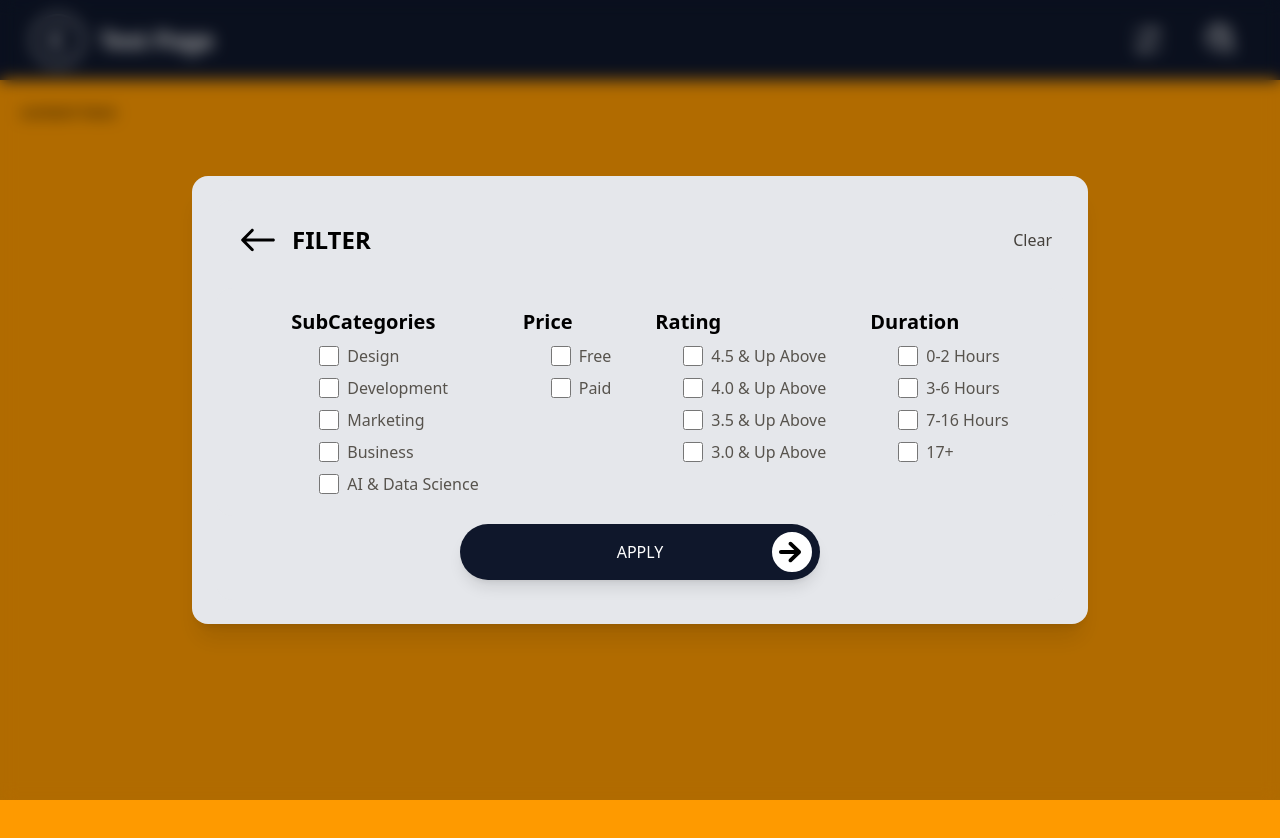
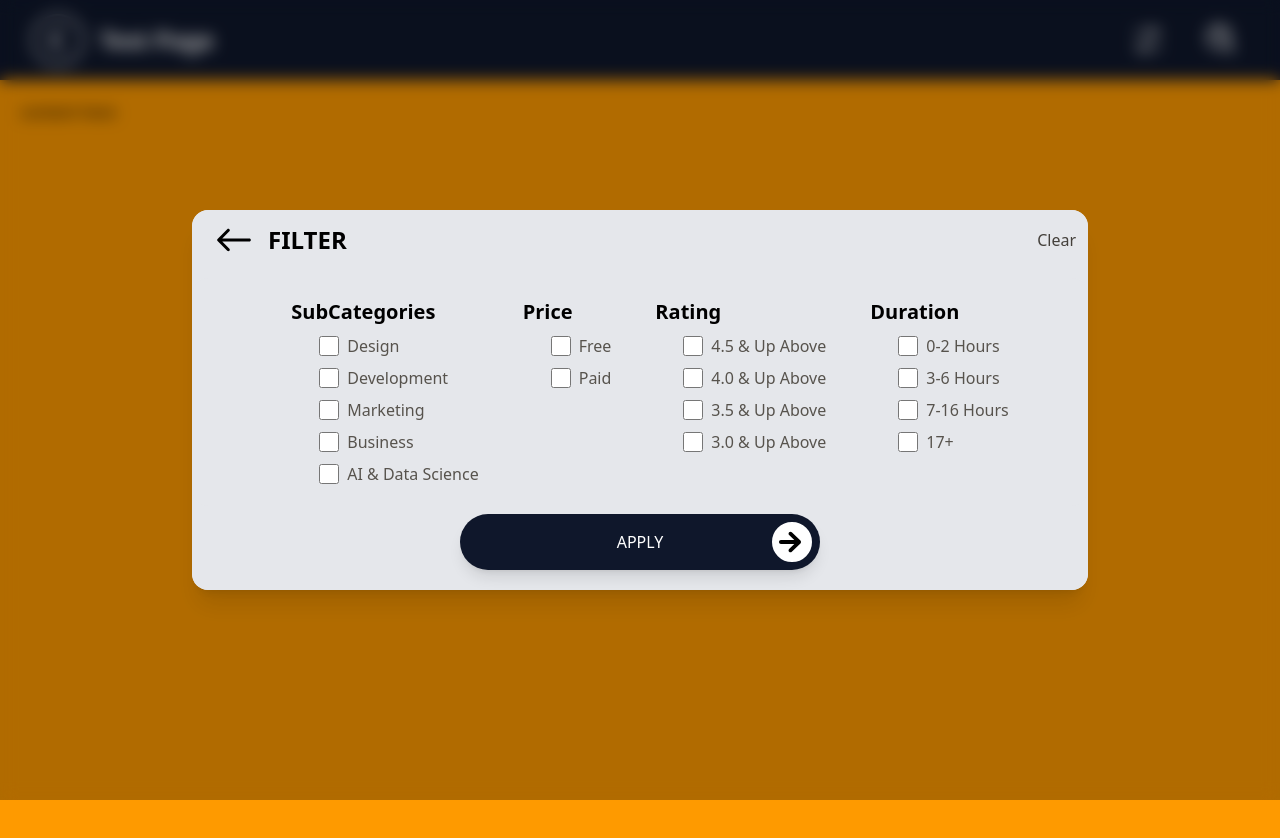
Before and after one commit to RJRYT/ServiceConnectApp, a React (Vite) app: page /filtertest in a window 1280 px wide. Both pictures are taken after a click on the element 1150 px from the left and 40 px from the top of the page. Shown: the top 838 px of the page. Built offline with nearby package versions, Linux system fonts and the light colour scheme; a web font is replaced by a local one.

Commit message:
style updated

```diff
--- a/src/components/Filterwrapper.jsx
+++ b/src/components/Filterwrapper.jsx
@@ -14,7 +14,7 @@ function FilterWrapper({ children, onClose }) {
       <div
         className={`${
           isDesktop
-            ? 'bg-gray-200 rounded-2xl shadow-xl p-6 w-full max-w-4xl mx-4 max-h-[90vh] overflow-y-auto'
+            ? 'bg-gray-200 rounded-2xl shadow-xl w-full max-w-4xl mx-4 max-h-[90vh] overflow-y-auto'
             : 'w-full h-full overflow-y-auto'
         }`}
         onClick={(e) => e.stopPropagation()}
--- a/src/components/filter.jsx
+++ b/src/components/filter.jsx
@@ -17,7 +17,7 @@ function Filter({ closeFilter, filterOptions = {} }) {
 
   return (
     <div className='bg-gray-200 lg:rounded-2xl'>
-      <div className='flex justify-between h-[80px] items-center px-3'>
+      <div className='flex justify-between items-center px-3'>
         <div className='flex items-center gap-1 cursor-pointer' onClick={closeFilter}>
           <IoIosArrowRoundBack className='text-6xl' />
           <h1 className='text-2xl font-bold'>FILTER</h1>
```
